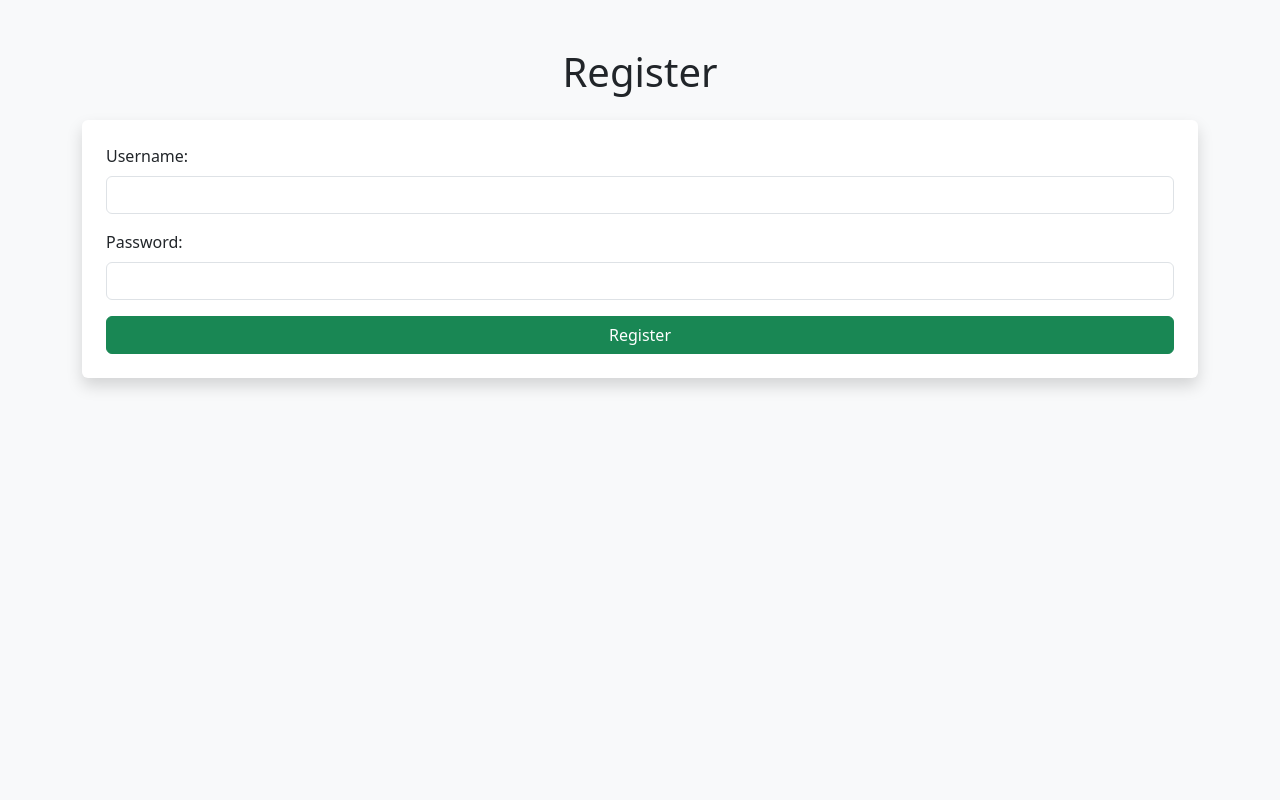
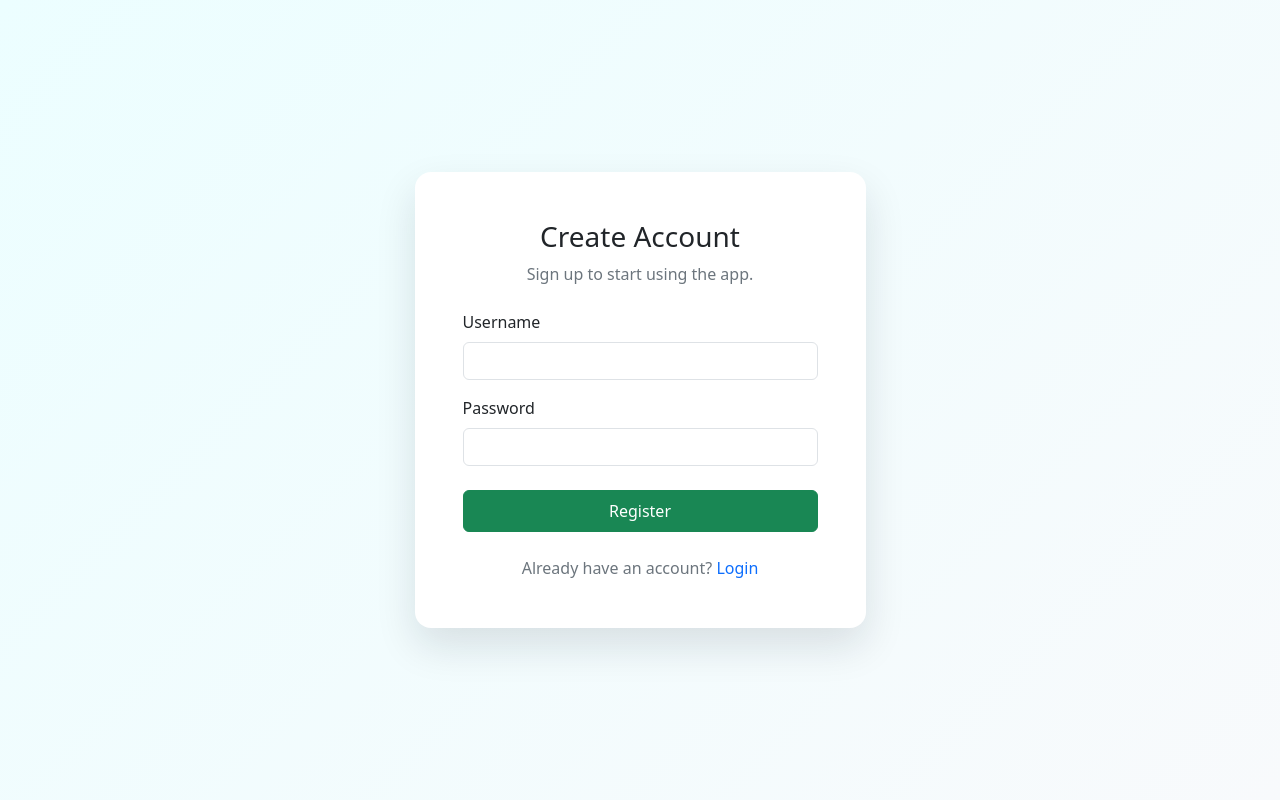
Before and after one commit to Sh4dowXZ/user-login-webapp, a Flask app: page /register in a window 1280 px wide. Run offline with Flask 3, Linux system fonts and the light colour scheme.

Commit message:
Improve auth UI and add styled landing page

```diff
--- a/app.py
+++ b/app.py
@@ -8,10 +8,9 @@ import sqlite3
 app = Flask(__name__)  # __name__ tells Flask this file is the main entry point of the app
 
 
-@app.route('/')  # When the user accesses "http://127.0.0.1:5000/", this function will run
+@app.route('/')
 def home():
-    return ("Welcome to my Database Webserver! Hope you enjoy this little project!\n    "
-            "Hint: /register")
+    return render_template('index.html')
 
 
 @app.route('/register', methods=['GET', 'POST'])
@@ -39,13 +38,15 @@ def register():
             conn.commit()
             # Saved the database like just like you do with a 'Word Document'
 
-            message = f"User '{username}' registered successfully!"
+            message = f"User '{username}' registered successfully! You can login now."
+            message_type = 'success'
             # Changes the 'message' variable that will show a message in the webpage in the end of this function
             # Which in this case, will show after the new user gets successfully added
 
         except sqlite3.IntegrityError:
             # If we find another user with the same name as what was given to us, then this code will run:
             message = f"Username '{username}' is already taken."
+            message_type = 'danger'
             # Changes the 'message' variable that will show a message in the webpage in the end of this function
 
         finally:
@@ -54,10 +55,9 @@ def register():
             # ATTENTION: "conn.close()" is SUPER important! This will close the database, and we helps prevent data loss
             # We should always end our code by closing the database.
 
-        return message
-        # Returns the message so it appears in the browser as a plain text response.
+        return render_template('register.html', message=message, message_type=message_type)
 
-    return render_template('register.html')
+    return render_template('register.html', message=None, message_type='info')
     # Loads and returns the 'register.html' template
 
 @app.route('/login', methods=['GET', 'POST'])
@@ -89,13 +89,13 @@ def login():
             # 2 -> passwords
             if check_password_hash(stored_hash, raw_password):
                 # encrypts the "raw_password" attempt and checks if there's any match in the passwords row
-                return f"Welcome back, {username}!"
+                return render_template('login.html', message=f"Welcome back, {username}!", message_type='success')
             else:
-                return f"Wrong password for {username}!"
+                return render_template('login.html', message=f"Wrong password for {username}.", message_type='danger')
         else:
-            return "Invalid username or password."
+            return render_template('login.html', message='Invalid username or password.', message_type='danger')
 
-    return render_template('login.html')
+    return render_template('login.html', message=None, message_type='info')
 
 if __name__ == '__main__':  # Only run this if the file is executed directly
     import os
--- a/templates/register.html
+++ b/templates/register.html
@@ -1,40 +1,56 @@
 <!DOCTYPE html>
-<html>
+<html lang="en">
 <head>
+    <meta charset="UTF-8">
+    <meta name="viewport" content="width=device-width, initial-scale=1.0">
     <title>Register</title>
+    <link href="https://cdn.jsdelivr.net/npm/bootstrap@5.3.0/dist/css/bootstrap.min.css" rel="stylesheet">
+    <style>
+        body {
+            min-height: 100vh;
+            background: linear-gradient(135deg, #ecfeff, #f8fafc);
+        }
+        .auth-card {
+            border: 0;
+            border-radius: 1rem;
+            box-shadow: 0 18px 40px rgba(15, 23, 42, 0.12);
+        }
+    </style>
+</head>
+<body class="d-flex align-items-center py-5">
+<div class="container">
+    <div class="row justify-content-center">
+        <div class="col-12 col-md-7 col-lg-5">
+            <div class="card auth-card p-4 p-md-5 bg-white">
+                <div class="text-center mb-4">
+                    <h1 class="h3 mb-2">Create Account</h1>
+                    <p class="text-secondary mb-0">Sign up to start using the app.</p>
+                </div>
 
-    <!-- Add Bootstrap styles -->
-    <link href="https://cdn.jsdelivr.net/npm/bootstrap@5.3.0/dist/css/bootstrap.min.css" rel="stylesheet">
-</head>
+                {% if message %}
+                <div class="alert alert-{{ message_type }}" role="alert">
+                    {{ message }}
+                </div>
+                {% endif %}
 
-<!-- Light background -->
-<body class="bg-light">
+                <form action="/register" method="post">
+                    <div class="mb-3">
+                        <label class="form-label">Username</label>
+                        <input type="text" name="username" class="form-control" required>
+                    </div>
+                    <div class="mb-4">
+                        <label class="form-label">Password</label>
+                        <input type="password" name="password" class="form-control" required>
+                    </div>
+                    <button type="submit" class="btn btn-success w-100 py-2">Register</button>
+                </form>
 
-<!-- Centered container -->
-<div class="container mt-5">
-    <!-- Big centered title -->
-    <h1 class="mb-4 text-center">Register</h1>
-
-    <!-- White box for the form -->
-    <form action="/register" method="post" class="shadow p-4 bg-white rounded">
-
-        <!-- Username input -->
-        <div class="mb-3">
-            <label class="form-label">Username:</label>
-            <input type="text" name="username" class="form-control" required>
+                <p class="text-center text-secondary mt-4 mb-0">
+                    Already have an account? <a href="/login" class="text-decoration-none">Login</a>
+                </p>
+            </div>
         </div>
-
-        <!-- Password input -->
-        <div class="mb-3">
-            <label class="form-label">Password:</label>
-            <input type="password" name="password" class="form-control" required>
-        </div>
-
-        <!-- Register button -->
-        <input type="submit" value="Register" class="btn btn-success w-100">
-        <!-- This one's green (btn-success) just to feel different from login :) -->
-    </form>
+    </div>
 </div>
-
 </body>
 </html>
```
Also changed, not shown: templates/index.html (added, +36 -0 lines), templates/login.html (+46 -39 lines).
